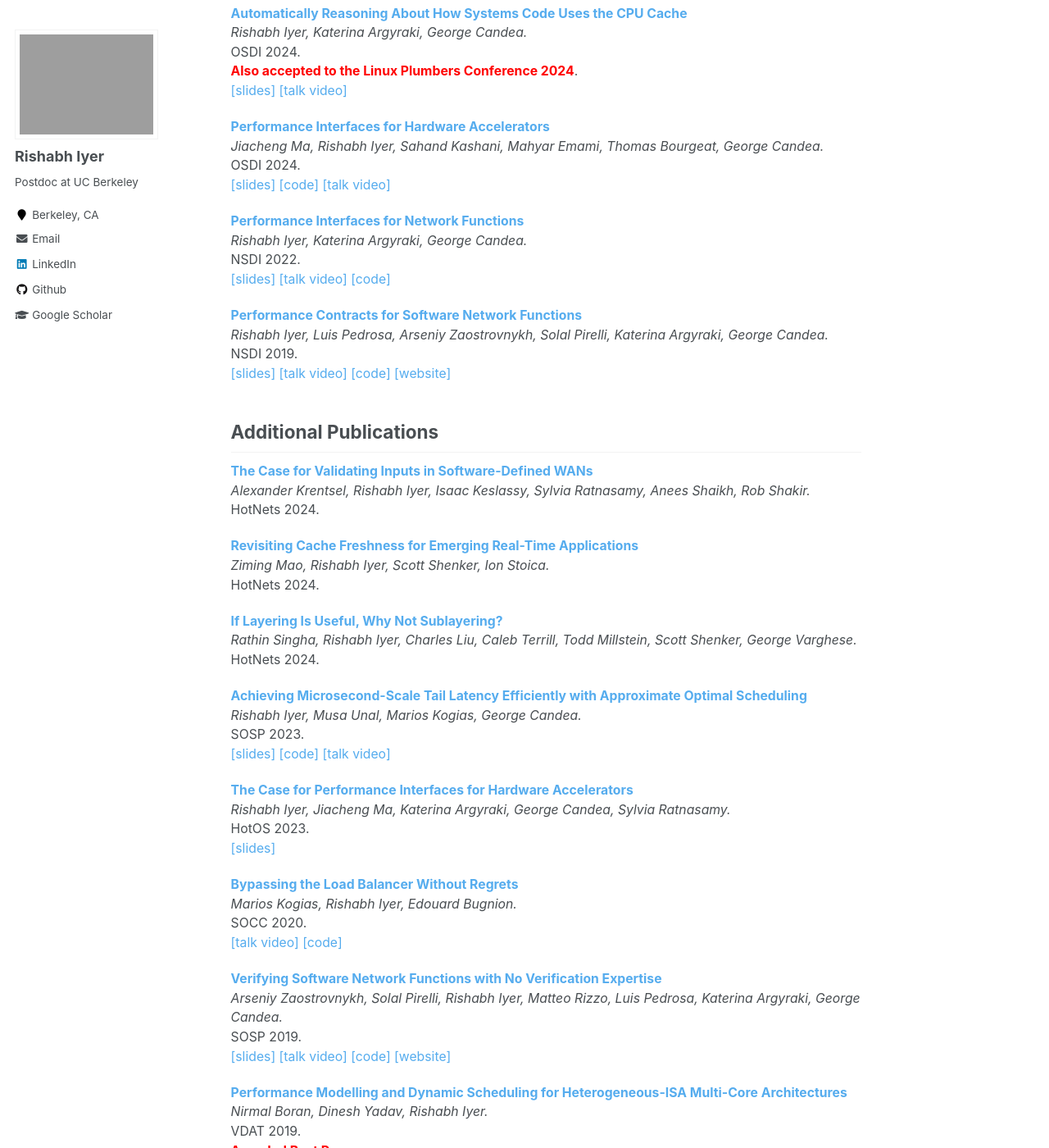
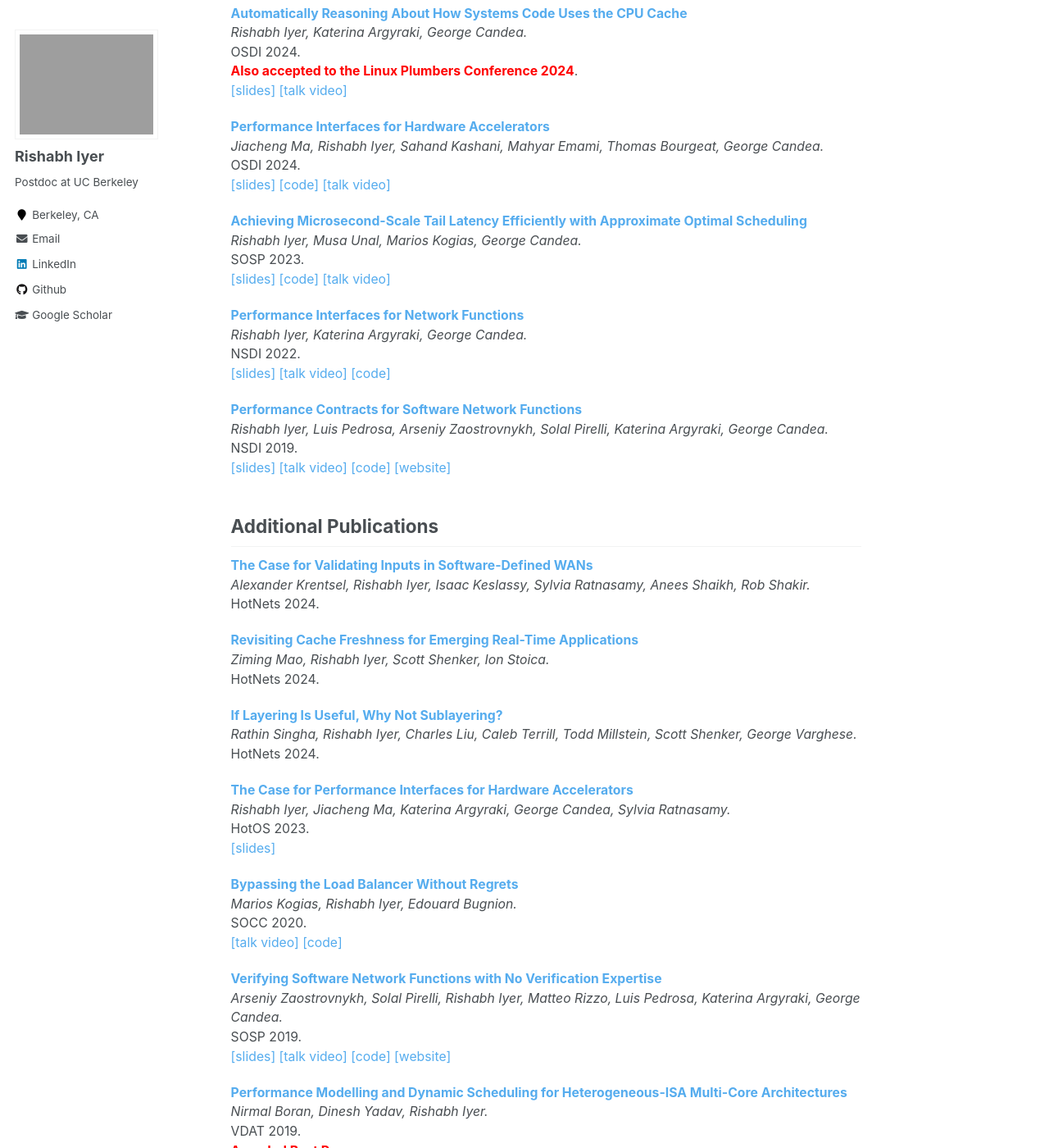
Before and after one commit to rishabh246/rishabh246.github.io, a Jekyll site: the page built from _pages/about.md, in a window 1280 px wide and 1400 px high, scrolled down 711 px. Shown: the whole window at 82% size. Built offline with Jekyll 4.4.1, drawn with Linux system fonts in a browser that asks for light colours; part of the change alters nothing that is shown.

Commit message:
Move concord to selected pubs

```diff
--- a/_pages/about.md
+++ b/_pages/about.md
@@ -36,6 +36,11 @@ _Jiacheng Ma, Rishabh Iyer, Sahand Kashani, Mahyar Emami, Thomas Bourgeat, Georg
 OSDI 2024.<br>
 [[slides]](files/lpn-slides.pptx) [[code]](https://github.com/dslab-epfl/lpn) [[talk video]](https://www.youtube.com/watch?v=S6BtXr-bFqk)
 
+**[Achieving Microsecond-Scale Tail Latency Efficiently with Approximate Optimal Scheduling](/files/concord.pdf)**
+_Rishabh Iyer, Musa Unal, Marios Kogias, George Candea._<br>
+SOSP 2023.<br>
+[[slides]](files/concord-slides.pptx) [[code]](https://github.com/dslab-epfl/concord) [[talk video]](https://www.youtube.com/watch?v=VMSdUr-91_U)
+
 **[Performance Interfaces for Network Functions](/files/pix.pdf)**
 _Rishabh Iyer, Katerina Argyraki, George Candea._ <br>
 NSDI 2022.  <br>
@@ -60,11 +65,6 @@ HotNets 2024. <br>
 **[If Layering Is Useful, Why Not Sublayering?](/files/sublayering.pdf)**
 _Rathin Singha, Rishabh Iyer, Charles Liu, Caleb Terrill, Todd Millstein, Scott Shenker, George Varghese._ <br>
 HotNets 2024. <br>
-
-**[Achieving Microsecond-Scale Tail Latency Efficiently with Approximate Optimal Scheduling](/files/concord.pdf)**
-_Rishabh Iyer, Musa Unal, Marios Kogias, George Candea._<br>
-SOSP 2023.<br>
-[[slides]](files/concord-slides.pptx) [[code]](https://github.com/dslab-epfl/concord) [[talk video]](https://www.youtube.com/watch?v=VMSdUr-91_U)
 
 **[The Case for Performance Interfaces for Hardware Accelerators](/files/perf-interf-accel.pdf)**
 _Rishabh Iyer, Jiacheng Ma, Katerina Argyraki, George Candea, Sylvia Ratnasamy._ <br>
```
